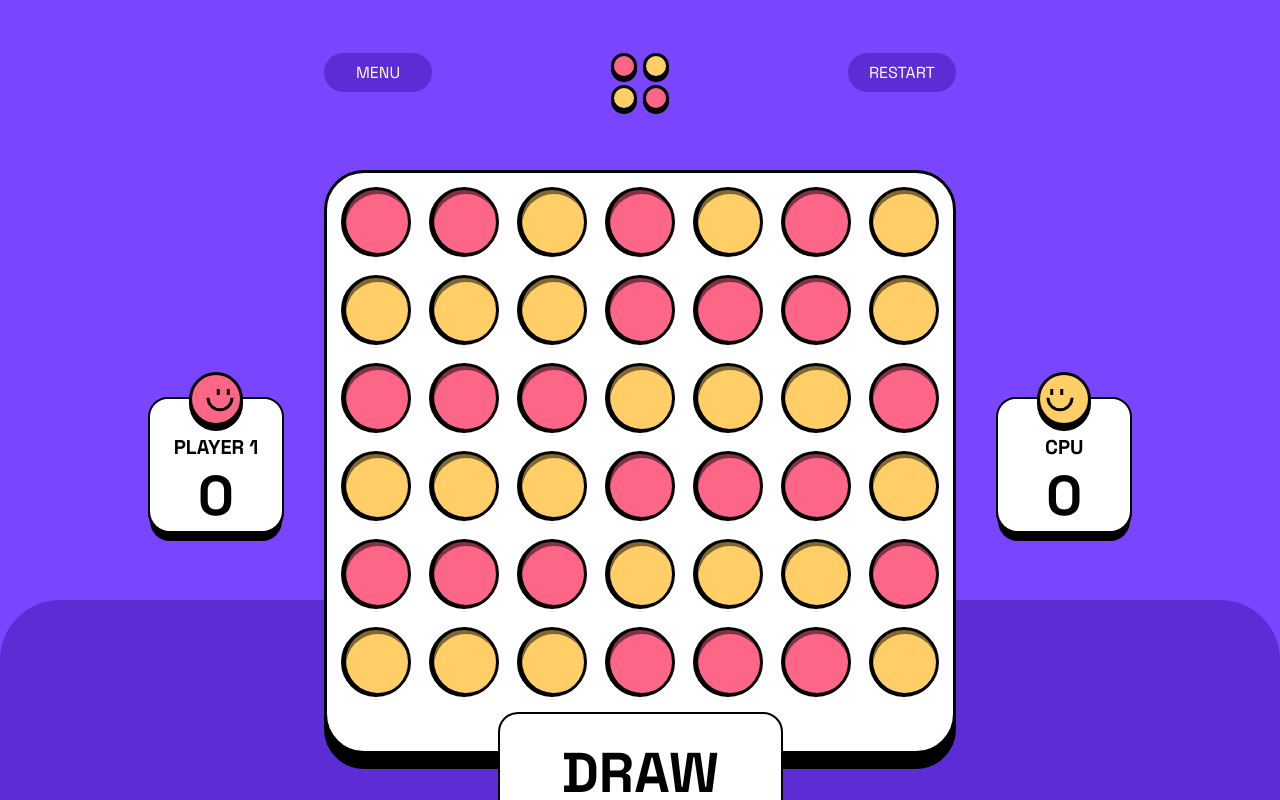
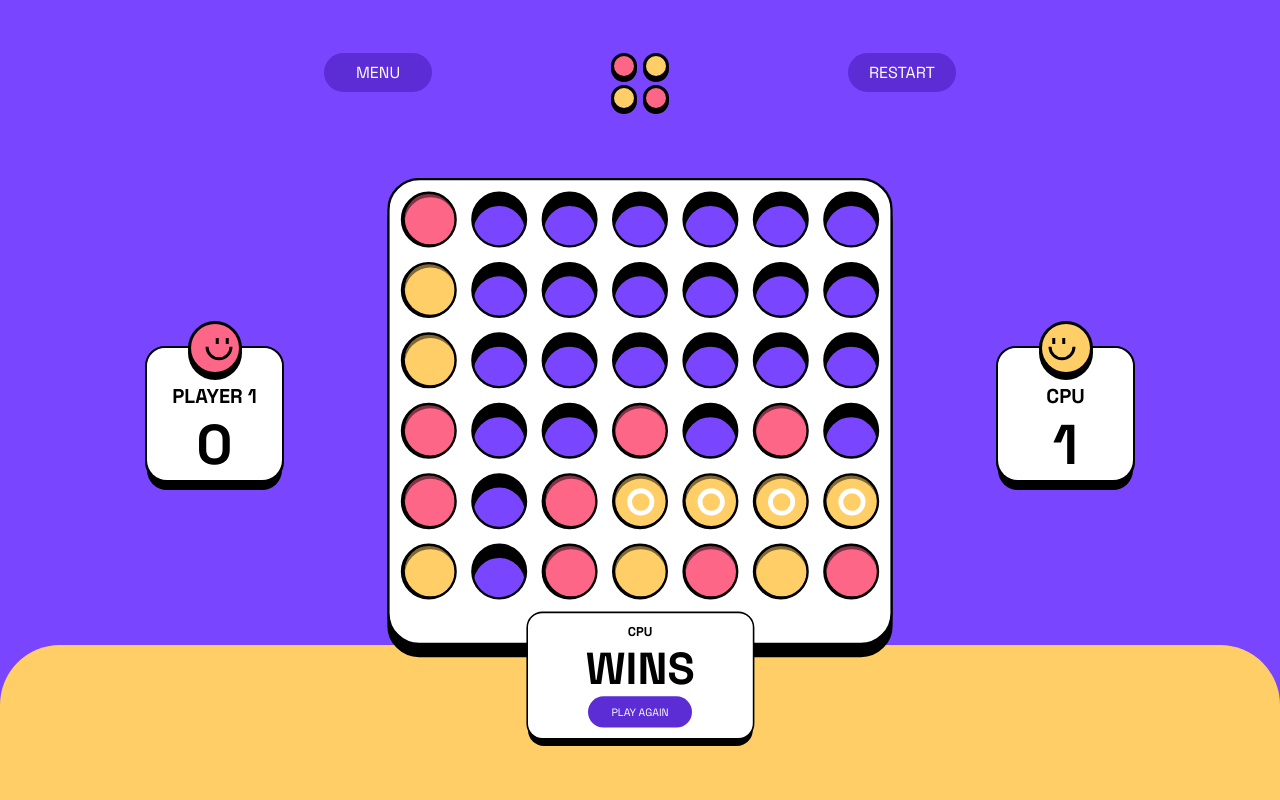
Before and after one commit to OliverCadman/connect_four, a React (Vite) app in the folder app/: page / in a window 1280 px wide. Built offline with nearby package versions, Linux system fonts and the light colour scheme.

Commit message:
Adjust positioning of bottom border for smaller laptop heights
needs some further adjustment. Only truly  responsive for a limited number of devices

```diff
--- a/app/src/App.tsx
+++ b/app/src/App.tsx
@@ -4,13 +4,13 @@ import { GameStateProvider } from "./context/GameDataContext";
 
 function App() {
   return (
-    <>
+    <div className="main-bg">
       <AppStateProvider>
         <GameStateProvider>
           <GameArena />
         </GameStateProvider>
       </AppStateProvider>
-    </>
+    </div>
   );
 }
 
--- a/app/src/assets/css/_mixins.scss
+++ b/app/src/assets/css/_mixins.scss
@@ -13,14 +13,8 @@ $desktop-width: 1220px;
   }
 }
 
-@mixin dev-desktop() {
-  @media screen and (min-width: 1440px) {
+@mixin desktop-h-768() {
+  @media screen and (min-height: 758px) and (max-height: 890px) {
     @content;
   }
 }
-
-@mixin desktop-h-768() {
-  @media screen and (min-width: 1440px) and (min-height: 758px) {
-    @content;
-  }
-}
--- a/app/src/components/GameArena/BottomBorder.tsx
+++ b/app/src/components/GameArena/BottomBorder.tsx
@@ -1,7 +1,21 @@
 import React from "react";
 
-const BottomBorder: React.FC = () => {
-  return <div className="bottom-border"></div>;
+interface BottomBorderProps {
+  winningPlayer?: string;
+}
+
+const BottomBorder: React.FC<BottomBorderProps> = ({ winningPlayer }) => {
+  return (
+    <div
+      className={`bottom-border ${
+        winningPlayer === "Player 1"
+          ? "bottom-border-pink"
+          : winningPlayer === "CPU" || winningPlayer === "Player 2"
+          ? "bottom-border-yellow"
+          : ""
+      }`}
+    ></div>
+  );
 };
 
 export default BottomBorder;
--- a/app/src/components/GameArena/_board.scss
+++ b/app/src/components/GameArena/_board.scss
@@ -21,6 +21,10 @@
 
   @include desktop() {
     order: 2;
+  }
+
+  @include desktop-h-768() {
+    transform: scale(0.8);
   }
 
   // @include desktop-h-768() {
--- a/app/src/components/GameArena/_bottom-border.scss
+++ b/app/src/components/GameArena/_bottom-border.scss
@@ -3,11 +3,29 @@
   height: 236px;
   background-color: $dark-purple;
   border-radius: 60px 60px 0 0;
+  position: absolute;
+  bottom: 0;
 
 
   @include tablet() {
     height: 200px;
-    position: absolute;
-    bottom: 0;
+
   }
+
+  @include desktop-h-768() {
+    height: 155px !important;
+  }
+
+  @include desktop() {
+    height: 200px;
+  }
+
 }
+
+.bottom-border-pink {
+  background-color: $pink;
+}
+
+.bottom-border-yellow {
+  background-color: $yellow;
+}
--- a/app/src/components/GameArena/_header.scss
+++ b/app/src/components/GameArena/_header.scss
@@ -14,6 +14,10 @@
     margin: 0 auto;
     padding: 53px 0 51px 0;
   }
+
+  @include desktop-h-768() {
+    padding: 53px 0 0 0;
+  }
 }
 
 .header__btn {
--- a/app/src/components/GameArena/_scorecard.scss
+++ b/app/src/components/GameArena/_scorecard.scss
@@ -45,7 +45,7 @@
       display: block;
       margin-left: 0 3.75rem;
       padding: 2.1875rem 1.5rem 0 1.5rem;
-      min-width: 132px;
+      min-width: 135px;
     }
   }
 
--- a/app/src/components/GameArena/_timer.scss
+++ b/app/src/components/GameArena/_timer.scss
@@ -10,6 +10,8 @@
   @include tablet() {
     bottom: -19%;
   }
+
+
 }
 
 .timer__wrapper {
--- a/app/src/minimax/minimax.ts
+++ b/app/src/minimax/minimax.ts
@@ -215,7 +215,7 @@ const isTerminalNode = (board: (number | null)[][]) =>
 
 export const convertBoardAndCallMiniMax = (board: Board["board"]) => {
   const convertedBoard = convertBoard(JSON.parse(JSON.stringify(board)));
-  const [col, value] = miniMax(convertedBoard, 1, -9999999, 9999999, true);
+  const [col, value] = miniMax(convertedBoard, 7, -9999999, 9999999, true);
 
   return [col, value];
 };
--- a/app/src/pages/GameArena.tsx
+++ b/app/src/pages/GameArena.tsx
@@ -11,8 +11,7 @@ const GameArena: React.FC = () => {
 
   return (
     <>
-      <main className="main-bg">
-        <div className="border__wrapper">
+      <main className="border__wrapper">
         <section className="game-arena__container">
           <div className="header-hidden-md">
             <Header />
@@ -35,9 +34,8 @@ const GameArena: React.FC = () => {
             <Board />
           </div>
         </section>
-          <BottomBorder />
-        </div>
       </main>
+      <BottomBorder winningPlayer={gameState.gameWinner?.playerName} />
     </>
   );
 };
--- a/app/src/pages/scss/_gamearena.scss
+++ b/app/src/pages/scss/_gamearena.scss
@@ -10,6 +10,10 @@
 
   @include desktop() {
     display: block;
+    position: absolute;
+    left: 50%;
+    transform: translateX(-50%);
+    z-index: 2;
   }
 }
 
```
Also changed, not shown: app/src/minimax/test.ts (added, +56 -0 lines). Lines whose indentation alone changed are shown as unchanged.
